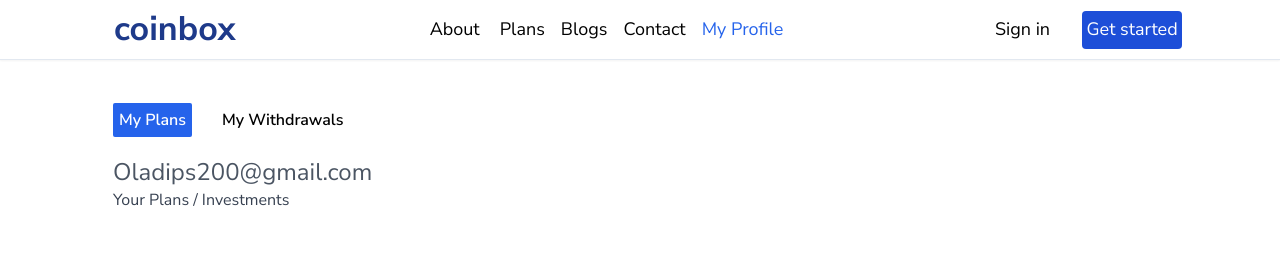
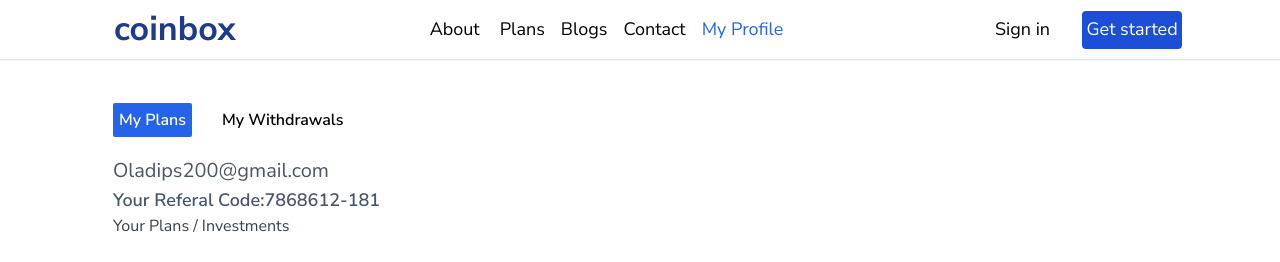
Before and after one commit to oladips772/authentication-app, a React (Create React App) app in the folder frontend/: page /my_profile in a window 1280 px wide. Shown: the top 262 px of the page. Built offline with nearby package versions, Linux system fonts and the light colour scheme; no server answers.

Commit message:
showing testimonials on about page

```diff
--- a/frontend/src/pages/MyWithdrawals.js
+++ b/frontend/src/pages/MyWithdrawals.js
@@ -83,6 +83,7 @@
         <ProfileNav />
         <div className="mt-6">
           <h3 className="text-2xl text-gray-600">Oladips200@gmail.com</h3>
+          <span className="text-lg font-[600] text-slate-600">Your Referal Code:7868612-181 </span>
           <p className="text-gray-700">Your withdrawals request</p>
         </div>
         <div className="mt-[40px]">
--- a/frontend/src/pages/ProfilePlans.js
+++ b/frontend/src/pages/ProfilePlans.js
@@ -8,18 +8,22 @@
 import { motion } from "framer-motion";
 
 function ProfilePlans() {
+  const [loading, setLoading] = useState(false);
   const [plans, setPlans] = useState([]);
   const userId = "62dc28e8627a812e6bf4233d";
   const navigate = useNavigate();
 
   const getMyPlans = async () => {
     try {
+      setLoading(true);
       const { data } = await axios.get(
         `api/payment-receipts/user-payments/${userId}`
       );
       setPlans(data);
+      setLoading(false);
       console.log(data);
     } catch (err) {
+      setLoading(false);
       console.log(err);
     }
   };
@@ -39,7 +43,8 @@
       >
         <ProfileNav />
         <div className="mt-6">
-          <h3 className="text-2xl text-gray-600">Oladips200@gmail.com</h3>
+          <h3 className="text-[20px] text-gray-600">Oladips200@gmail.com</h3>
+          <span className="text-lg font-[600] text-slate-600">Your Referal Code:7868612-181 </span>
           <p className="text-gray-700">Your Plans / Investments</p>
         </div>
         <div>
@@ -110,6 +115,15 @@
             </>
           ) : (
             <>
+              {loading ? (
+                <>
+                  <div className="h-[400px] mb-10 mt-4">
+                    <h1 className="text-lg font-[600] text-slate-600 mt-8">
+                      fetching your plans , please wait...
+                    </h1>
+                  </div>
+                </>
+              ) : (
                 <div className="mt-[60px] text-center">
                   <h1 className="text-3xl font-[600] p-2">
                     You have not invested yet..
@@ -121,6 +135,7 @@
                     click here to make your first investment
                   </p>
                 </div>
+              )}
             </>
           )}
         </div>
```
Lines whose indentation alone changed are shown as unchanged.
